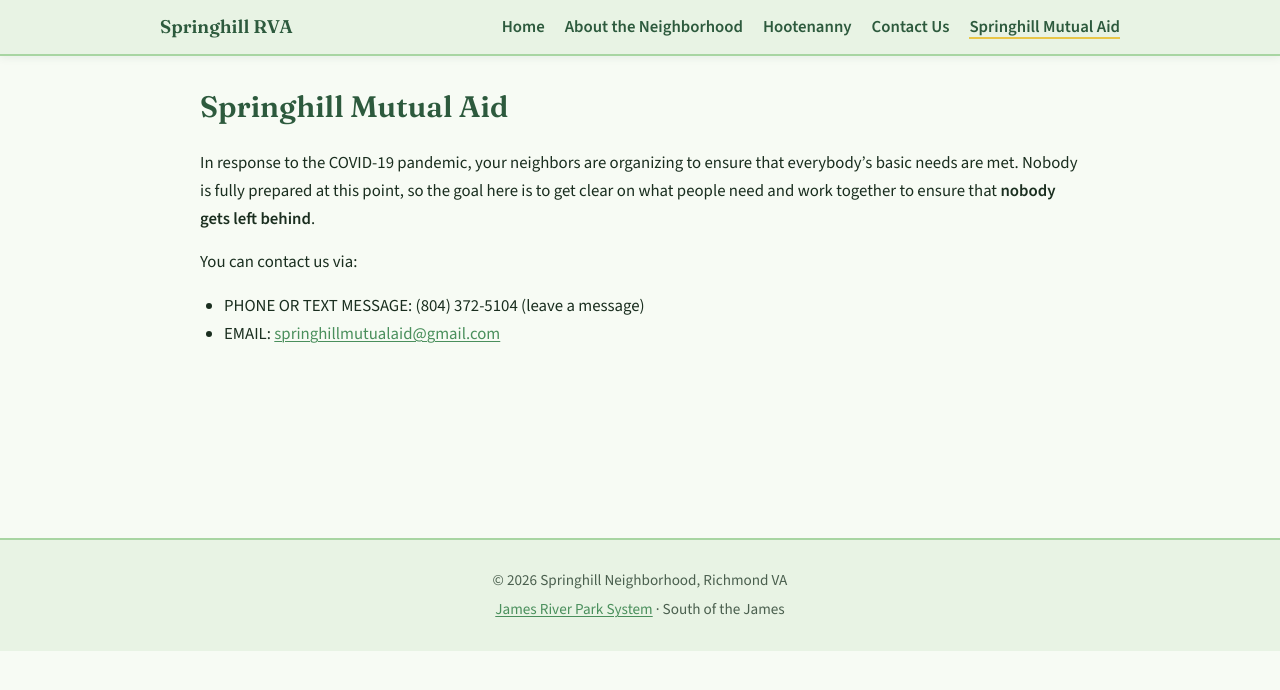
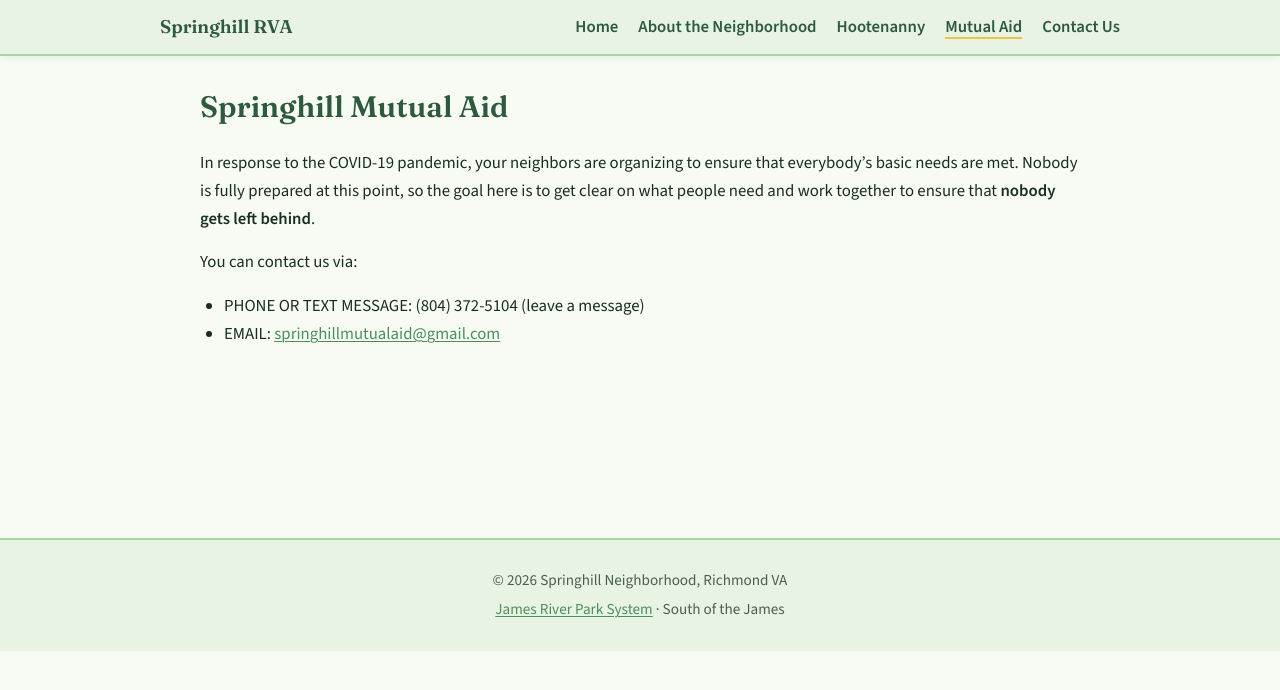
Before and after one commit to jeremy6d/springhillrva.org, a Jekyll site: the page built from mutualaid.md, in a window 1280 px wide. Shown: the top 690 px of the page. Built offline with Jekyll 4.4.1, drawn with Linux system fonts in a browser that asks for light colours.

```diff
--- a/_config.yml
+++ b/_config.yml
@@ -9,11 +9,10 @@ paginate: 10
 paginate_path: "/page:num/"
 
 header_pages:
-  - about-springhill-neighborhood.md
+  - about.md
   - hootenanny.md
+  - mutualaid.md
   - contact-us.md
-  - mutualaid.md
-
 formspree_endpoint: "https://formspree.io/f/xojzqely"
 
 plugins:
```
Also changed, not shown: about.md (renamed from about-springhill-neighborhood.md, +1 -1 lines), mutualaid.md (+1 -0 lines).
